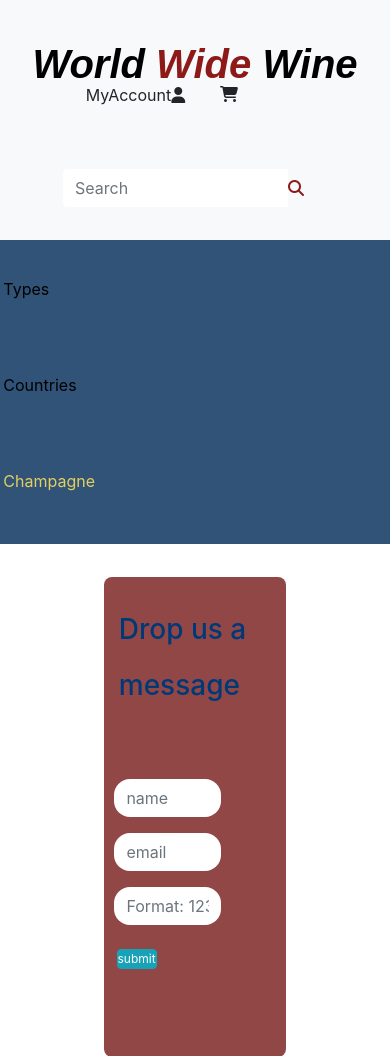
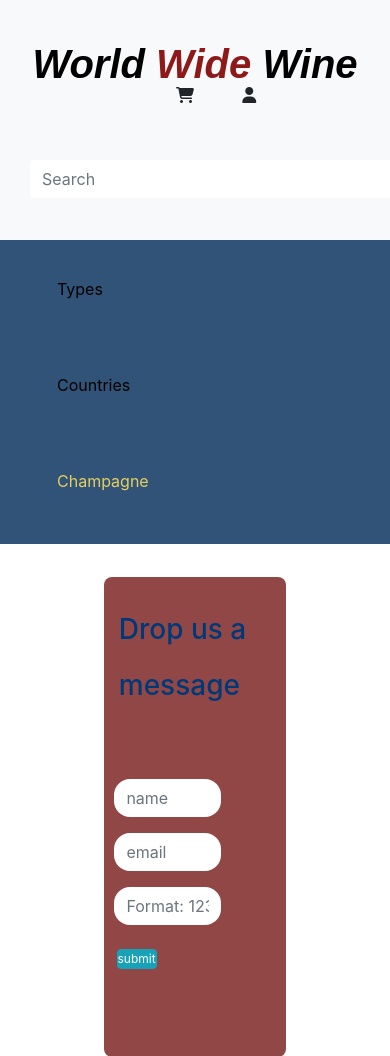
Before and after one commit to Code-Institute-Submissions/GiovanniSalvi-World_Wide_Wine_JulyResub, a Django app: page /contact/ in a window 390 px wide; the page is wider, and only the part inside the window is pictured. Shown: the top 1056 px of that part. Run offline with Django 3.2, Linux system fonts and the light colour scheme; parts of the project's set-up code (start-up, migrations or seed data) failed here and were passed over; some libraries are stand-ins or nearby versions.

Commit message:
modified responsive menu-icons

```diff
--- a/static/css/base.css
+++ b/static/css/base.css
@@ -40,9 +40,8 @@ body{
 }
 .form_in_line{
     color: black;
-    margin-left: 25%;
     height: inherit;
-    margin-top: 510;
+    margin-top: 5em;
 }
 .form-control{
     border: 1px black solid;
@@ -76,7 +75,7 @@ body{
     pointer-events: none;
 }
 .icon {
-    display: inline;
+    display: contents;
     float:right;
 }
 .menu-icon{
@@ -218,6 +217,9 @@ li{
     top: 5%;
     color: #003977;
 }
+.container-fluid{
+    height:100vh;
+}
 @media only screen and (max-width: 900px) {
   .index_image {
     width: 100%;
@@ -229,8 +231,9 @@ li{
 }
 @media only screen and (max-width: 900px) {
   .index_text {
-    width: 80%;
-    margin-top: 80%;
+    width: 95%;
+    margin-top: unset;
+    margin-bottom:80%;
   }
 }
 @media only screen and (max-width: 1080px) {
@@ -243,18 +246,14 @@ li{
 @media only screen and (max-width: 580px) {
   .btn {
     padding:0;
-  }
-}
-@media only screen and (max-width: 380px) {
-  .menu-icon {
-    position: unset;
+
   }
 }
 @media only screen and (max-width: 480px) {
   .text-black {
     width:60%;
     position:unset;
-    float: unset;
+    top:20%;
   }
 }
 @media only screen and (max-width: 480px) {
@@ -288,7 +287,17 @@ li{
 }
 @media only screen and (max-width: 480px) {
   .input-group {
-    width:15rem!important;
+    width:18rem!important;
+  }
+}
+@media only screen and (max-width: 1080px) {
+  .input-group {
+    width:25rem!important;
+  }
+}
+@media only screen and (max-width: 290px) {
+  .input-group {
+    width:14rem!important;
   }
 }
 @media only screen and (max-width: 480px) {
@@ -307,27 +316,25 @@ li{
    .background_image{
     padding: 20px;
     position: relative;
-    top: 5em;
+    top: 2em;
+    text-align: end;
   }
 }
 @media only screen and (max-width: 480px) {
   .form_in_line {
-    margin-left: 10%;
+    margin-left: auto;
   }
 }
 @media only screen and (max-width: 480px) {
   .cart {
-    float: right;
-    position: relative;
-    bottom: 2.8em;
-    left: 1.5em;
+    float: left;
+
   }
 }
 @media only screen and (max-width: 480px) {
   .account {
     outline: none!important;
     position: relative;
-    left: 2.6;
     left: -1.8em;
   }
 }
@@ -337,20 +344,9 @@ li{
     position: relative;
   }
 }
-@media only screen and (max-width: 480px) {
-  .nav-item {
-    right:15%;
-    position: relative;
-  }
-}
-@media only screen and (max-width: 1080px) {
-  .show {
-    line-height: 2em!important;
-  }
-}
-@media only screen and (max-width: 480px) {
+@media only screen and (max-width: 580px) {
   .container-fluid {
-    height:45em;
+    height:60em;
   }
 }
 @media only screen and (max-width: 480px) {
@@ -359,3 +355,13 @@ li{
     height: 50vh;
   }
 }
+@media only screen and (max-width: 580px) {
+  .myAccount {
+    display:none;
+  }
+}
+@media only screen and (max-width: 480px) {
+  .account .cart {
+    float:left;
+  }
+}
--- a/templates/base.html
+++ b/templates/base.html
@@ -44,15 +44,15 @@
                 </a>
             </div>
             <div class="col-12 my-auto py-lg-0 text-black">
-                    <ul style="outline: none!important;" class="account icon menu-icon dropdown">
-                        <button  class="btn" type="button" data-toggle="dropdown" id="dropdownMenu1" aria-haspopup="true" aria-expanded="false"><a class=" btn btn-md rounded-0">MyAccount<i class="fa fa-user" aria-hidden="true"></i></a></button>
+                    <ul style="outline: none!important;" class="icon menu-icon dropdown">
+                        <button  class="btn account" type="button" data-toggle="dropdown" id="dropdownMenu1" aria-haspopup="true" aria-expanded="false"><a class=" btn btn-md rounded-0"><span class="myAccount">MyAccount</span><i class="fa fa-user" aria-hidden="true"></i></a></button>
                         <div class="dropdown-menu"     aria-labelledby="dropdownMenu1">
                              <li><a href="#" class="dropdown-item">Register</a></li>
                              <li><a href="#" class="dropdown-item">Login</a></li>
                         </div>
                     </ul>
-                    <ul class="icon cart menu-icon">
-                        <button class="btn" type="button"><a class=" btn btn-md rounded-0"><i class="fa fa-shopping-cart" aria-hidden="true"></i></a></button>
+                    <ul class="icon menu-icon">
+                        <button class="btn cart" type="button"><a class=" btn btn-md rounded-0"><i class="fa fa-shopping-cart" aria-hidden="true"></i></a></button>
                     </ul>
             </div>
        <div class="col-12 my-auto py-lg-0">
```
